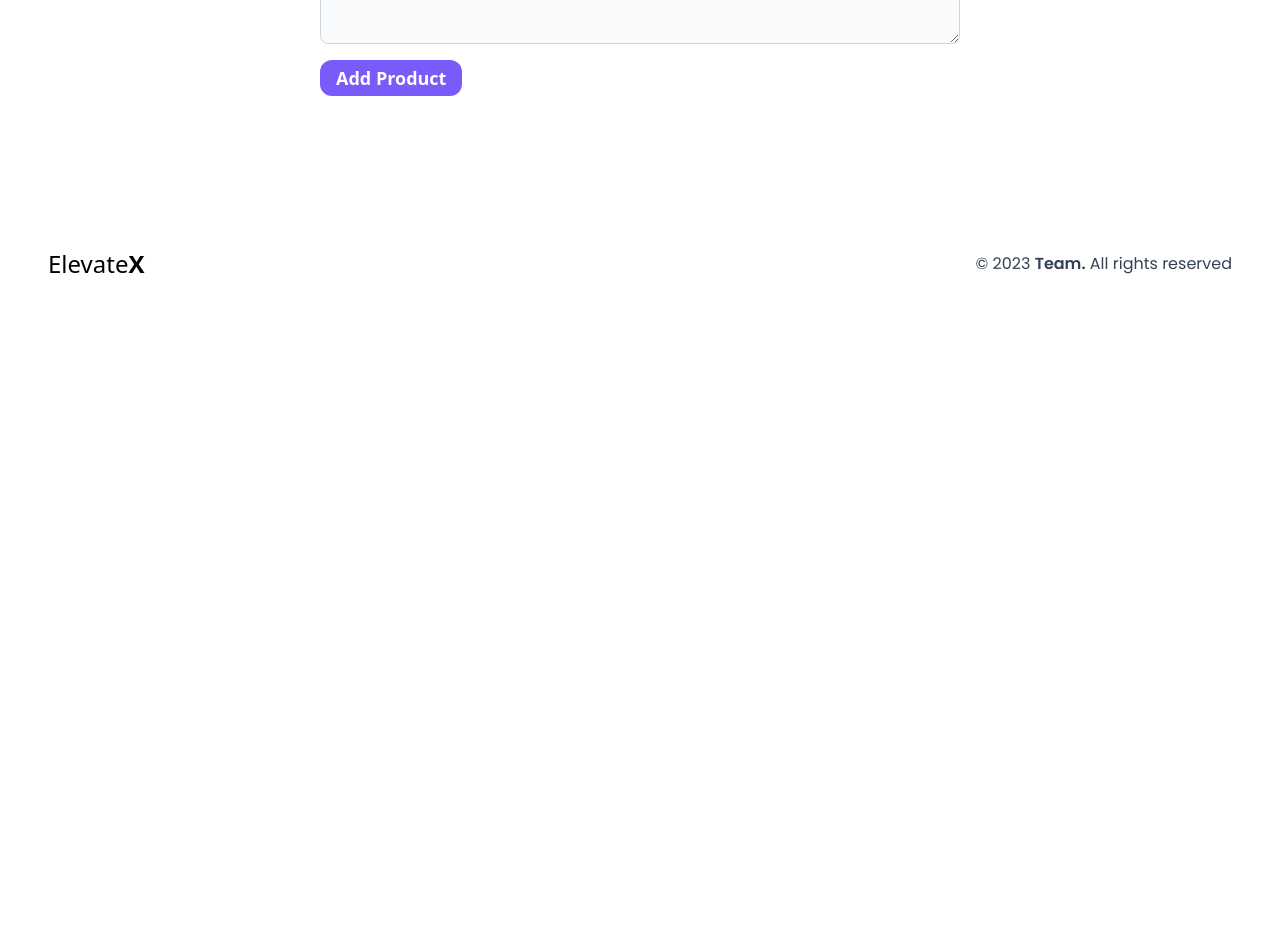
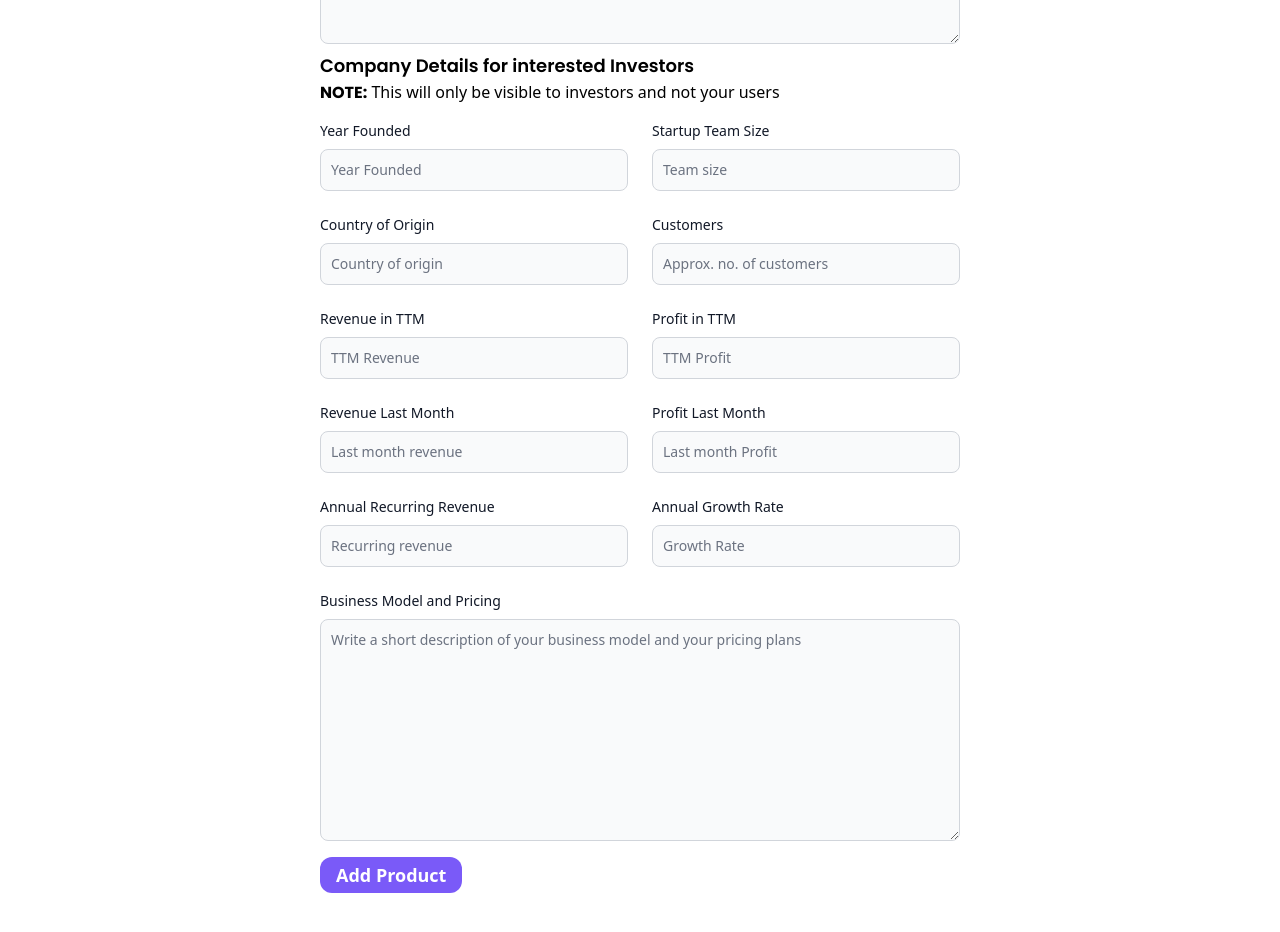
Before and after one commit to Anchit1909/ElevateX, a Next.js app: page /createlisting in a window 1280 px wide. Shown: the part 1040-1972 px from the top of the page. Before the commit the page ends 1344 px from the top, so only its background shows below. Built offline with nearby package versions, Linux system fonts and the light colour scheme; no server answers.

Commit message:
CreateLisiting form updated with new fields

```diff
--- a/src/pages/createlisting.js
+++ b/src/pages/createlisting.js
@@ -31,6 +31,18 @@ function createlisting() {
   const [description, setDescription] = useState("");
   const [aboutProduct, setAboutProduct] = useState("");
   const [imageDownloadURL, setImageDownloadURL] = useState("");
+  const [yearFounded, setYearFounded] = useState(0);
+  const [teamSize, setTeamSize] = useState(0);
+  const [country, setCountry] = useState("");
+  const [customers, setCustomers] = useState(0);
+  const [revenueTTM, setRevenueTTM] = useState(0);
+  const [profitTTM, setProfitTTM] = useState(0);
+  const [monthRevenue, setMonthRevenue] = useState(0);
+  const [monthProfit, setMonthProfit] = useState(0);
+  const [annualRevenue, setAnnualRevenue] = useState(0);
+  const [annualGrowth, setAnnualGrowth] = useState(0);
+  const [businessModel, setBusinessModel] = useState("");
+
   // console.log(session.user.email);
   const db = getFirestore(app);
 
@@ -70,6 +82,17 @@ function createlisting() {
       createdAt: serverTimestamp(),
       userEmail: session.user.email,
       upvote: [session.user.email],
+      yearFounded: yearFounded,
+      teamSize: teamSize,
+      country: country,
+      customers: customers,
+      revenueTTM: revenueTTM,
+      profitTTM: profitTTM,
+      monthRevenue: monthRevenue,
+      monthProfit: monthProfit,
+      annualRevenue: annualRevenue,
+      annualGrowth: annualGrowth,
+      businessModel: businessModel,
     })
       .then((docRef) => {
         // console.log("Document has been added successfully");
@@ -115,7 +138,7 @@ function createlisting() {
                   name="tagline"
                   id="tagline"
                   className="bg-gray-50 border border-gray-300 text-gray-900 text-sm rounded-lg focus:ring-primary-600 focus:border-primary-600 block w-full p-2.5"
-                  placeholder="tagline"
+                  placeholder="Tagline"
                   required={true}
                   onChange={(e) => setTagline(e.target.value)}
                 />
@@ -129,7 +152,7 @@ function createlisting() {
                   name="link"
                   id="link"
                   className="bg-gray-50 border border-gray-300 text-gray-900 text-sm rounded-lg focus:ring-primary-600 focus:border-primary-600 block w-full p-2.5"
-                  placeholder="link"
+                  placeholder="Website Link"
                   required={true}
                   onChange={(e) => setLink(e.target.value)}
                 />
@@ -237,7 +260,167 @@ function createlisting() {
                 ></textarea>
               </div>
             </div>
-
+            <h2 className="font-poppins font-semibold mt-2 text-lg">
+              Company Details for interested Investors
+            </h2>
+            <p className="mb-4">
+              <span className="font-poppins font-bold font-sm">NOTE:</span> This
+              will only be visible to investors and not your users
+            </p>
+            <div className="grid gap-4 sm:grid-cols-2 sm:gap-6">
+              <div className="w-full">
+                <label className="block mb-2 text-sm font-medium text-gray-900">
+                  Year Founded
+                </label>
+                <input
+                  type="number"
+                  name="yearfounded"
+                  id="yearfounded"
+                  className="bg-gray-50 border border-gray-300 text-gray-900 text-sm rounded-lg focus:ring-primary-600 focus:border-primary-600 block w-full p-2.5"
+                  placeholder="Year Founded"
+                  required={true}
+                  onChange={(e) => setYearFounded(e.target.value)}
+                />
+              </div>
+              <div className="w-full">
+                <label className="block mb-2 text-sm font-medium text-gray-900">
+                  Startup Team Size
+                </label>
+                <input
+                  type="number"
+                  name="teamsize"
+                  id="teamsize"
+                  className="bg-gray-50 border border-gray-300 text-gray-900 text-sm rounded-lg focus:ring-primary-600 focus:border-primary-600 block w-full p-2.5"
+                  placeholder="Team size"
+                  required={true}
+                  onChange={(e) => setTeamSize(e.target.value)}
+                />
+              </div>
+              <div className="w-full">
+                <label className="block mb-2 text-sm font-medium text-gray-900">
+                  Country of Origin
+                </label>
+                <input
+                  type="text"
+                  name="country"
+                  id="country"
+                  className="bg-gray-50 border border-gray-300 text-gray-900 text-sm rounded-lg focus:ring-primary-600 focus:border-primary-600 block w-full p-2.5"
+                  placeholder="Country of origin"
+                  required={true}
+                  onChange={(e) => setCountry(e.target.value)}
+                />
+              </div>
+              <div className="w-full">
+                <label className="block mb-2 text-sm font-medium text-gray-900">
+                  Customers
+                </label>
+                <input
+                  type="number"
+                  name="customers"
+                  id="customers"
+                  className="bg-gray-50 border border-gray-300 text-gray-900 text-sm rounded-lg focus:ring-primary-600 focus:border-primary-600 block w-full p-2.5"
+                  placeholder="Approx. no. of customers"
+                  required={true}
+                  onChange={(e) => setCustomers(e.target.value)}
+                />
+              </div>
+              <div className="w-full">
+                <label className="block mb-2 text-sm font-medium text-gray-900">
+                  Revenue in TTM
+                </label>
+                <input
+                  type="number"
+                  name="revenuettm"
+                  id="revenuettm"
+                  className="bg-gray-50 border border-gray-300 text-gray-900 text-sm rounded-lg focus:ring-primary-600 focus:border-primary-600 block w-full p-2.5"
+                  placeholder="TTM Revenue"
+                  required={true}
+                  onChange={(e) => setRevenueTTM(e.target.value)}
+                />
+              </div>
+              <div className="w-full">
+                <label className="block mb-2 text-sm font-medium text-gray-900">
+                  Profit in TTM
+                </label>
+                <input
+                  type="number"
+                  name="profitttm"
+                  id="profitttm"
+                  className="bg-gray-50 border border-gray-300 text-gray-900 text-sm rounded-lg focus:ring-primary-600 focus:border-primary-600 block w-full p-2.5"
+                  placeholder="TTM Profit"
+                  required={true}
+                  onChange={(e) => setProfitTTM(e.target.value)}
+                />
+              </div>
+              <div className="w-full">
+                <label className="block mb-2 text-sm font-medium text-gray-900">
+                  Revenue Last Month
+                </label>
+                <input
+                  type="number"
+                  name="reventuemonth"
+                  id="profitmonth"
+                  className="bg-gray-50 border border-gray-300 text-gray-900 text-sm rounded-lg focus:ring-primary-600 focus:border-primary-600 block w-full p-2.5"
+                  placeholder="Last month revenue"
+                  required={true}
+                  onChange={(e) => setMonthRevenue(e.target.value)}
+                />
+              </div>
+              <div className="w-full">
+                <label className="block mb-2 text-sm font-medium text-gray-900">
+                  Profit Last Month
+                </label>
+                <input
+                  type="number"
+                  name="profitmonth"
+                  id="profitmonth"
+                  className="bg-gray-50 border border-gray-300 text-gray-900 text-sm rounded-lg focus:ring-primary-600 focus:border-primary-600 block w-full p-2.5"
+                  placeholder="Last month Profit"
+                  required={true}
+                  onChange={(e) => setMonthProfit(e.target.value)}
+                />
+              </div>
+              <div className="w-full">
+                <label className="block mb-2 text-sm font-medium text-gray-900">
+                  Annual Recurring Revenue
+                </label>
+                <input
+                  type="number"
+                  name="annualrecur"
+                  id="annualrecur"
+                  className="bg-gray-50 border border-gray-300 text-gray-900 text-sm rounded-lg focus:ring-primary-600 focus:border-primary-600 block w-full p-2.5"
+                  placeholder="Recurring revenue"
+                  required={true}
+                  onChange={(e) => setAnnualRevenue(e.target.value)}
+                />
+              </div>
+              <div className="w-full">
+                <label className="block mb-2 text-sm font-medium text-gray-900">
+                  Annual Growth Rate
+                </label>
+                <input
+                  type="number"
+                  name="annualgrowth"
+                  id="annualgrowth"
+                  className="bg-gray-50 border border-gray-300 text-gray-900 text-sm rounded-lg focus:ring-primary-600 focus:border-primary-600 block w-full p-2.5"
+                  placeholder="Growth Rate"
+                  required={true}
+                  onChange={(e) => setAnnualGrowth(e.target.value)}
+                />
+              </div>
+              <div className="sm:col-span-2">
+                <label className="block mb-2 text-sm font-medium text-gray-900">
+                  Business Model and Pricing
+                </label>
+                <textarea
+                  id="businessmodel"
+                  rows={10}
+                  className="block p-2.5 w-full text-sm text-gray-900 bg-gray-50 rounded-lg border border-gray-300 focus:ring-primary-500 focus:border-primary-500"
+                  placeholder="Write a short description of your business model and your pricing plans"
+                  onChange={(e) => setBusinessModel(e.target.value)}
+                ></textarea>
+              </div>
+            </div>
             <button
               type="submit"
               className="my-auto bg-[#7A5AF8] text-white font-semibold text-lg  py-1 px-4 rounded-xl mt-4"
```
